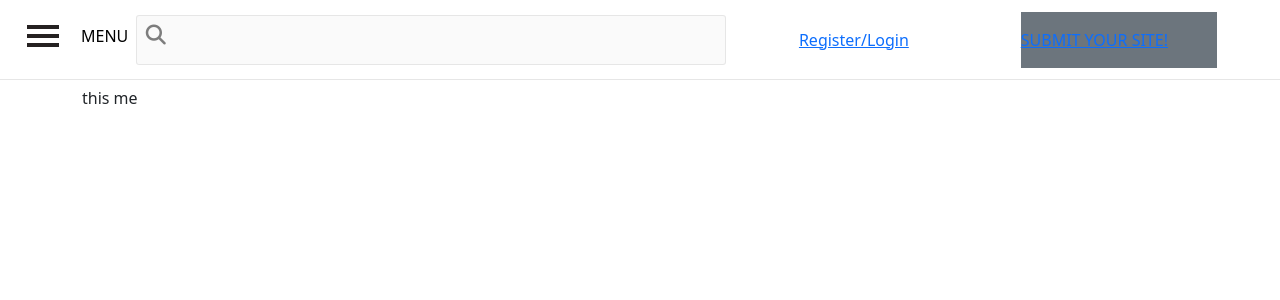
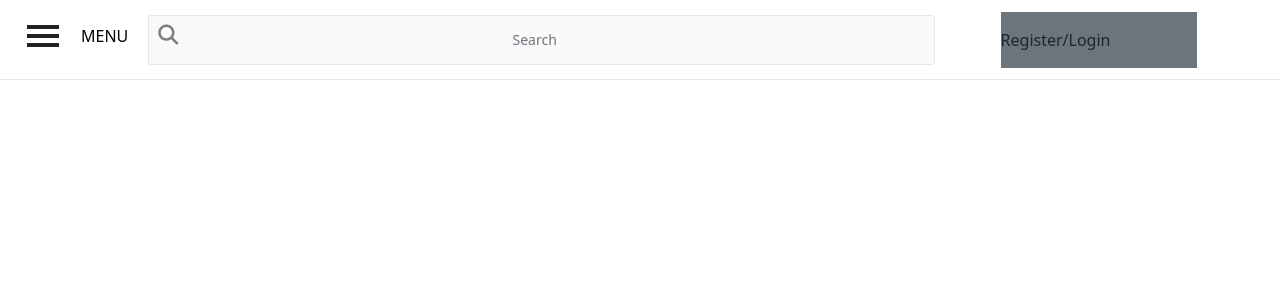
Before and after one commit to erhic/Awwards-django-Api, a Django app: template projects/templates/projects/landing.html in a window 1280 px wide. Shown: the top 300 px of the page. Run offline with Django 3.2, Linux system fonts and the light colour scheme; the template is opened without the code that fills it, so the values that code supplies are empty; some libraries are stand-ins or nearby versions; some web fonts are replaced.

Commit message:
added the landing page

```diff
--- a/templates/base.html
+++ b/templates/base.html
@@ -25,38 +25,7 @@
 
 <body>
     {%include 'includes/navbar.html'%}
-    <div class="navigation ">
-        <div class="logo">
-
-        </div>
-        <div class="navigation-search-container mx-5 my-3 col-md-6 col-lg-6">
-            <!-- <form action="">
-                <div class="bg-light my-2"><i class="fa fa-search"></i>
-                    <input class="search-field" type="text" placeholder="Search"> <a href="#register">Register/Login</a> </form>
-            </div> -->
-            <form class="form-inline">
-                <i class="fa fa-search fs-5"></i>
-                <input class="form-control mr-sm-2 p-4" type="search" placeholder="" aria-label="Search">
-
-            </form>
-            <div class="search-container">
-                <div class="search-container-box">
-                    <div class="search-results">
-                    </div>
-                </div>
-
-            </div>
-
-        </div>
-
-        <div id="register" class="col-md-2 bg-white py-3"><a href="register">Register/Login</a></div>
-        <div id="register" class="col-md-2 bg-secondary py-3"><a href="submit">SUBMIT YOUR SITE!</a></div>
-
-
-    </div>
-    </div>
-    <div class="container mt-3">{%block content%}{%endblock%}{%block info%}
-        <p>this me</p>{%endblock%}</div>
+    <div id="landingpg" class="container-fluid">{% block content %} {% endblock content %}</div>
     <script src="{% static '/js/jquery.js' %}"></script>
     <script src="{% static '/js/script.js' %}"></script>
 
```
